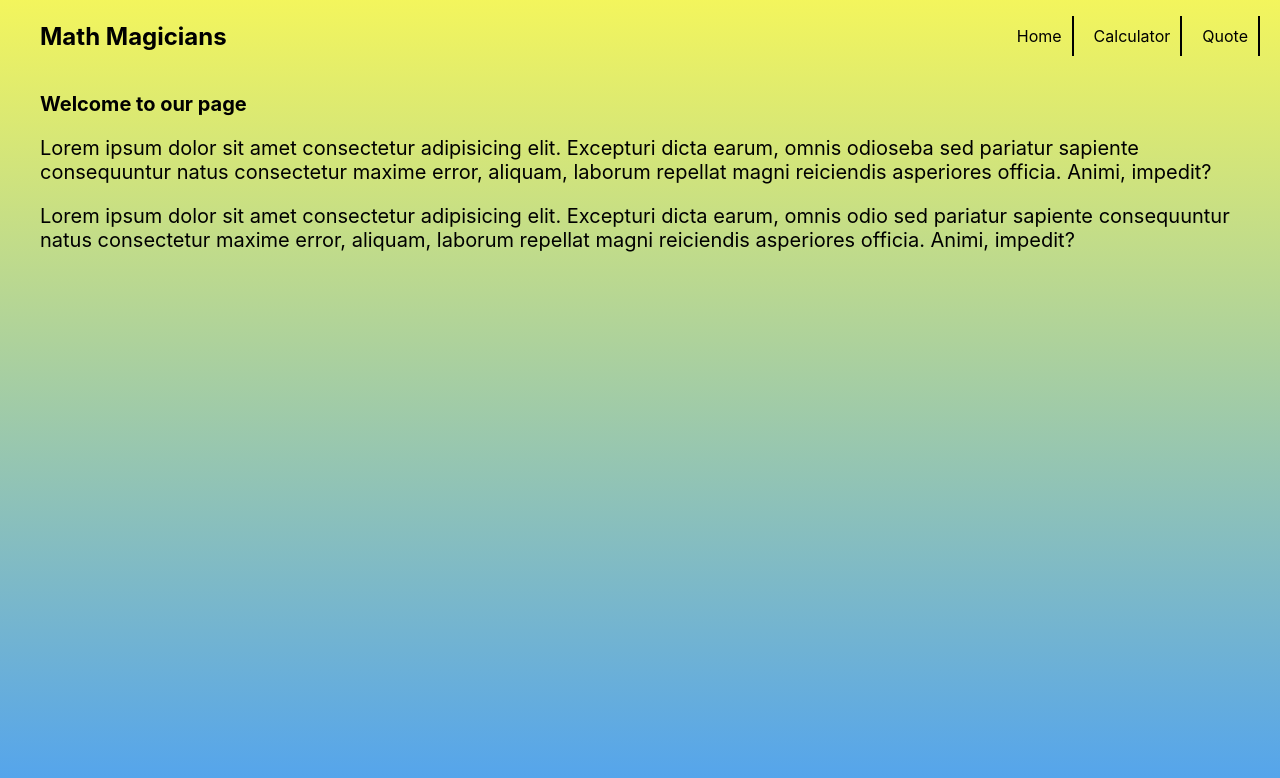
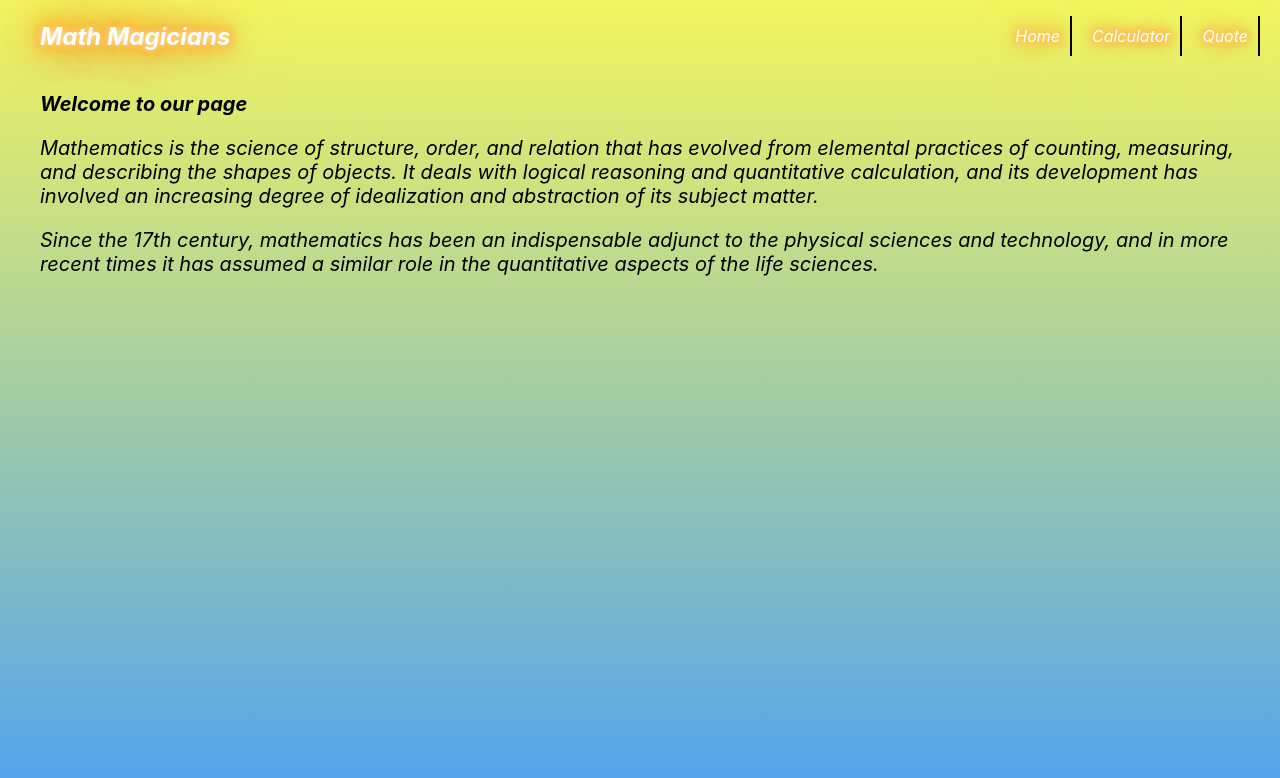
Before and after one commit to lawrahkonwea/math-magician, a React (Create React App) app: page / in a window 1280 px wide. Shown: the top 778 px of the page. Built offline with nearby package versions, Linux system fonts and the light colour scheme.

Commit message:
Add glow to header and change lorem text

```diff
--- a/src/components/home.js
+++ b/src/components/home.js
@@ -5,20 +5,16 @@
     <h3>Welcome to our page</h3>
     <div className="home-content">
       <p>
-        Lorem ipsum dolor sit amet consectetur
-        adipisicing elit. Excepturi dicta earum,
-        omnis odioseba sed pariatur sapiente consequuntur
-        natus consectetur maxime error, aliquam, laborum
-        repellat magni reiciendis asperiores officia. Animi,
-        impedit?
+        Mathematics is the science of structure, order, and relation
+        that has evolved from elemental practices of counting, measuring,
+        and describing the shapes of objects. It deals with logical reasoning
+        and quantitative calculation, and its development has involved an increasing
+        degree of idealization and abstraction of its subject matter.
       </p>
       <p>
-        Lorem ipsum dolor sit amet consectetur
-        adipisicing elit. Excepturi dicta earum,
-        omnis odio sed pariatur sapiente consequuntur
-        natus consectetur maxime error, aliquam, laborum
-        repellat magni reiciendis asperiores officia. Animi,
-        impedit?
+        Since the 17th century, mathematics has been an indispensable
+        adjunct to the physical sciences and technology, and in more recent
+        times it has assumed a similar role in the quantitative aspects of the life sciences.
       </p>
 
     </div>
--- a/src/index.css
+++ b/src/index.css
@@ -35,6 +35,7 @@
 h3 {
   padding: 0 20px;
   font-size: 20px;
+  font-style: italic;
 }
 
 section {
@@ -46,6 +47,7 @@
 
 .practice {
   padding: 0 35px;
+  font-style: italic;
 }
 
 @media screen and (max-width: 700px) {
@@ -53,6 +55,11 @@
     display: flex;
     flex-direction: column;
   }
+
+  .container {
+    margin: 50px 30px 0 30px;
+  }
+
 }
 
 .quote p {
@@ -67,6 +74,44 @@
   flex-wrap: wrap;
   align-items: center;
   padding: 0 20px;
+  font-style: italic;
+  color: #fff;
+  animation: glow 1.2s ease infinite;
+  -moz-animation: glow 1.2s ease infinite;
+  -webkit-animation: glow 1.2s ease infinite;
+}
+
+@keyframes glow {
+  20%,
+  24%,
+  55%  {
+    text-shadow: 0 0 10px #fff,
+    0 0 5px #ffa500,
+    0 0 15px #ffa500,
+    0 0 20px #ffa500,
+    0 0 40px #ffa500,
+    0 0 60px #f00,
+    0 0 10px #ff8d00,
+    0 0 98px #f00;
+  }
+  0%,
+  19%,
+  21%,
+  23%,
+  25%,
+  54%,
+  56%,
+  100%
+  {
+    text-shadow:0 0 20px #fff,
+   0 0 5px #ffa500,
+    0 0 15px #ffa500,
+    0 0 20px #ffa500,
+    0 0 40px #ffa500,
+    0 0 60px #f00,
+    0 0 10px #ff8d00
+    0 0 98px #f00;
+  }
 }
 
 ul {
@@ -74,11 +119,13 @@
   justify-content: space-between;
   list-style: none;
   gap: 10px;
+  font-style: italic;
 }
 
 ul a {
   text-decoration: none;
   color: inherit;
+  font-style: italic;
 }
 
 li {
```
